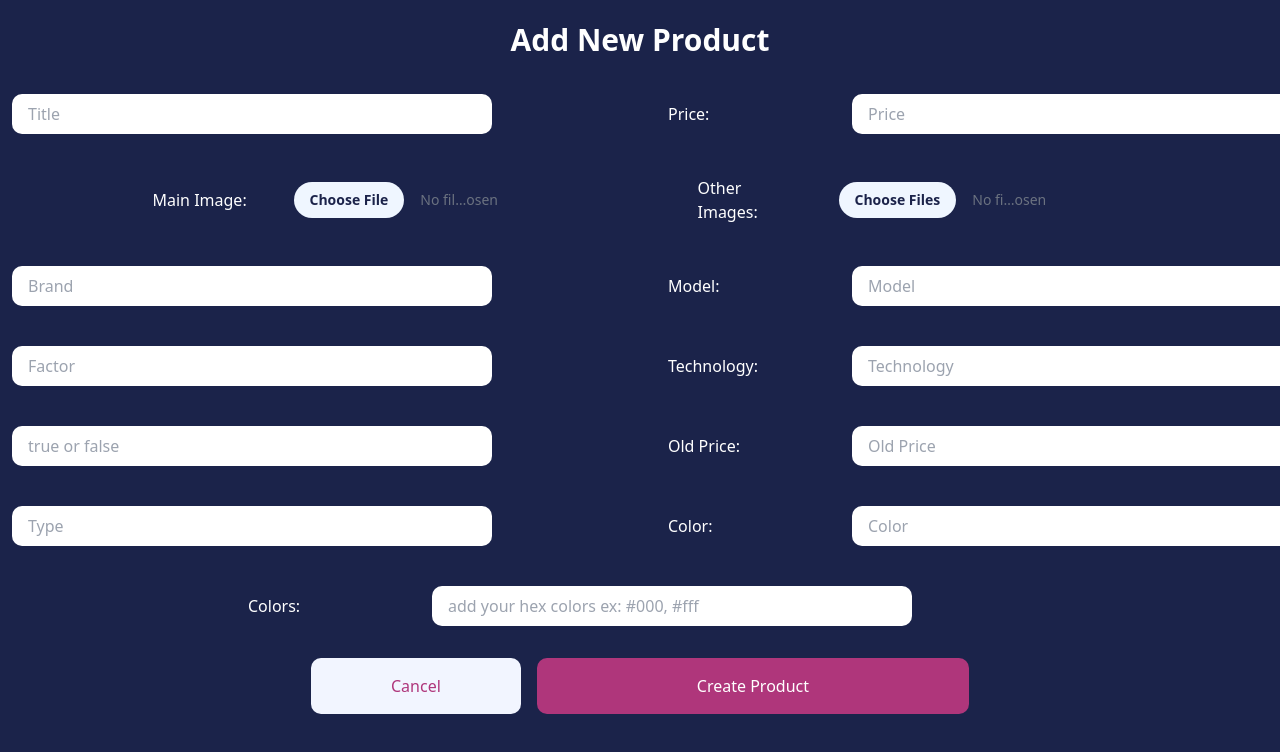
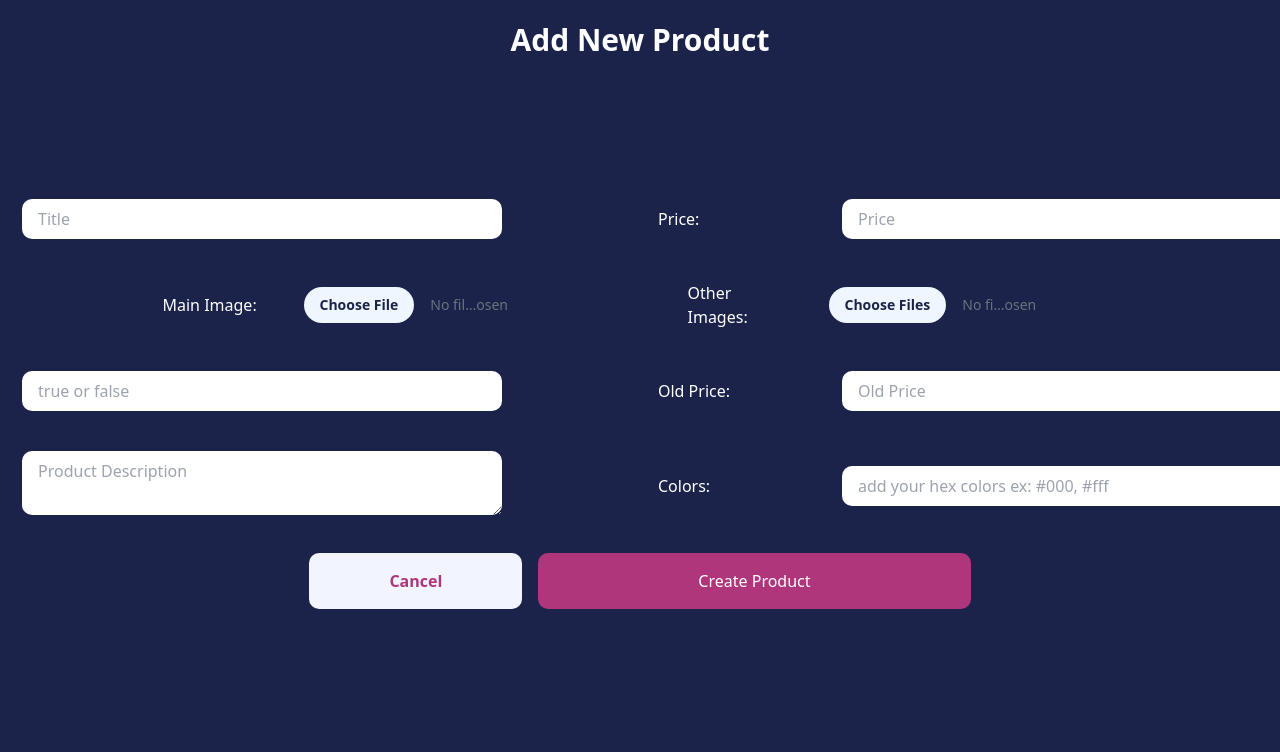
Before and after one commit to molaraiche/beesound, a Next.js app: page /admin/board/add in a window 1280 px wide. Shown: the top 752 px of the page. Built offline with nearby package versions, Linux system fonts and the light colour scheme.

Commit message:
updates: setup the add function

```diff
--- a/components/shared/AddFormInputs.tsx
+++ b/components/shared/AddFormInputs.tsx
@@ -15,12 +15,8 @@ const AddFormInputs = () => {
     price: 0,
     colors: [],
     images: [],
-    brand: "",
-    model: "",
-    color: "",
-    factor: "",
+    description: "",
     image: "",
-    technology: "",
     oldPrice: 0,
     discount: false,
     type: "",
@@ -82,7 +78,7 @@ const AddFormInputs = () => {
     if (!result.success) {
       const formattedErrors = result.error.errors.reduce(
         (acc: Record<string, string>, curr) => {
-          const key = curr.path[0] as string; // Ensure the key is treated as a string
+          const key = curr.path[0] as string;
           acc[key] = curr.message;
           return acc;
         },
@@ -99,19 +95,11 @@ const AddFormInputs = () => {
     route.push("/admin/board");
   };
 
-  const handleSingleColorChange = (e: ChangeEvent<HTMLInputElement>) => {
-    const { value } = e.target;
-    setProduct({
-      ...product,
-      color: value,
-    });
-  };
-
   return (
     <form
       onSubmit={handleSubmit}
       className='flex flex-col items-center justify-center h-[90vh]'>
-      <div className='formHolder'>
+      <div className='flex items-center justify-between'>
         <div className='formGrp'>
           <label htmlFor='' className='label'>
             Title:
@@ -145,7 +133,8 @@ const AddFormInputs = () => {
           </div>
         </div>
       </div>
-      <div className='formHolder'>
+
+      <div className='flex items-center justify-between'>
         <div className='formGrp'>
           <label htmlFor='' className='label'>
             Main Image:
@@ -178,78 +167,8 @@ const AddFormInputs = () => {
           </div>
         </div>
       </div>
-      <div className='formHolder'>
-        <div className='formGrp'>
-          <label htmlFor='' className='label'>
-            Brand:
-          </label>
-          <div className=''>
-            <input
-              type='text'
-              className='input'
-              placeholder='Brand'
-              id=''
-              name='brand'
-              onChange={handleChange}
-            />
-            {errors.brand && <p className='error-text'>{errors.brand}</p>}
-          </div>
-        </div>
-        <div className='formGrp'>
-          <label htmlFor='' className='label'>
-            Model:
-          </label>
-          <div className=''>
-            <input
-              type='text'
-              className='input'
-              placeholder='Model'
-              id=''
-              name='model'
-              onChange={handleChange}
-            />
-            {errors.model && <p className='error-text'>{errors.model}</p>}
-          </div>
-        </div>
-      </div>
-      <div className='formHolder'>
-        <div className='formGrp'>
-          <label htmlFor='' className='label'>
-            Factor:
-          </label>
-          <div className=''>
-            <input
-              type='text'
-              className='input'
-              placeholder='Factor'
-              id=''
-              name='factor'
-              onChange={handleChange}
-            />
-            {errors.factor && <p className='error-text'>{errors.factor}</p>}
-          </div>
-        </div>
-        <div className='formGrp'>
-          <label htmlFor='' className='label'>
-            Technology:
-          </label>
-          <div className=''>
-            <input
-              type='text'
-              className='input'
-              placeholder='Technology'
-              id=''
-              name='technology'
-              onChange={handleChange}
-            />
-            {errors.technology && (
-              <p className='error-text'>{errors.technology}</p>
-            )}
-          </div>
-        </div>
-      </div>
 
-      <div className='formHolder'>
+      <div className='flex items-center justify-between'>
         <div className='formGrp'>
           <label htmlFor='' className='label'>
             Discount:
@@ -284,41 +203,24 @@ const AddFormInputs = () => {
           </div>
         </div>
       </div>
-
-      <div className='formHolder'>
+      <div className='flex items-center justify-between'>
         <div className='formGrp'>
           <label htmlFor='' className='label'>
-            Type
+            Description:
           </label>
           <div className=''>
-            <input
-              type='text'
+            <textarea
+              cols={0}
+              rows={0}
               className='input'
-              placeholder='Type'
-              id='type'
-              name='type'
-              onChange={handleChange}
+              placeholder='Product Description'
+              name='description'
             />
-            {errors.type && <p className='error-text'>{errors.type}</p>}
+            {errors.description && (
+              <p className='error-text'>{errors.description}</p>
+            )}
           </div>
         </div>
-        <div className='formGrp'>
-          <label htmlFor='' className='label'>
-            Color:
-          </label>
-          <div className=''>
-            <input
-              type='text'
-              className='input'
-              placeholder='Color'
-              name='color'
-              onChange={handleSingleColorChange}
-            />
-            {errors.color && <p className='error-text'>{errors.color}</p>}
-          </div>
-        </div>
-      </div>
-      <div className='formHolder'>
         <div className='formGrp'>
           <label htmlFor='' className='label'>
             Colors:
@@ -339,7 +241,7 @@ const AddFormInputs = () => {
       <div className='w-full flex items-center justify-center h-[10vh] gap-4'>
         <Link
           href='/admin/board'
-          className='bg-dark-white text-primary py-4 px-20 w-fit rounded-[10px] font-medium'>
+          className='bg-dark-white text-primary py-4 px-20 w-fit rounded-[10px] font-semibold'>
           Cancel
         </Link>
         <button
--- a/schema/productSchema.ts
+++ b/schema/productSchema.ts
@@ -3,6 +3,9 @@ import { z } from "zod";
 export const productSchema = z.object({
   title: z.string().min(3, {
     message: "Title is required and must be at least 3 characters long",
+  }),
+  description: z.string().min(30, {
+    message: "Description is required and must be at least 30 characters long",
   }),
   price: z
     .number()
@@ -19,22 +22,7 @@ export const productSchema = z.object({
     .array(z.string().min(1, { message: "Image path is required" }))
     .optional()
     .default([]),
-  brand: z.string().min(3, {
-    message: "Brand is required and must be at least 3 characters long",
-  }),
-  model: z.string().min(3, {
-    message: "Model is required and must be at least 3 characters long",
-  }),
-  color: z.string().min(3, {
-    message: "Color is required and must be at least 3 characters long",
-  }),
-  factor: z.string().min(3, {
-    message: "Factor is required and must be at least 3 characters long",
-  }),
   image: z.string().min(1, { message: "Main image path is required" }),
-  technology: z.string().min(3, {
-    message: "Technology is required and must be at least 3 characters long",
-  }),
   oldPrice: z
     .number()
     .positive({ message: "Old Price must be a positive number" })
--- a/types/types.ts
+++ b/types/types.ts
@@ -6,11 +6,7 @@ export type productType = {
   colors: string[];
   width?: number;
   height?: number;
-  brand?: string;
-  model?: string;
-  color?: string;
-  factor?: string;
-  technology?: string;
+  description: string;
   images?: string[];
   oldPrice?: number;
   classeName?: string;
```
